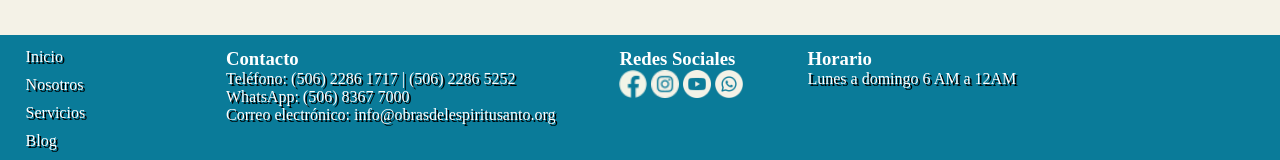
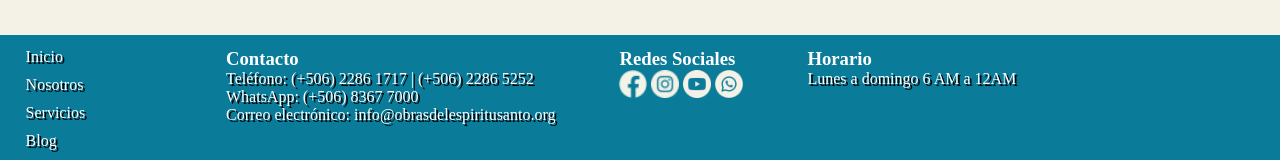
Before and after one commit to AngelVilR/Obras-del-Espiritu-Santos, a plain HTML site: page Preguntas-frecuentes.html in a window 1280 px wide. Shown: the part 1296-1456 px from the top of the page. Drawn offline with Linux system fonts and the light colour scheme.

Commit message:
arreglo footer-conctactos

```diff
--- a/Preguntas-frecuentes.html
+++ b/Preguntas-frecuentes.html
@@ -118,8 +118,8 @@
 
     <nav>
         <h3>Contacto</h3>
-        <p>Teléfono: (506) 2286 1717 | (506) 2286 5252</p>
-        <p>WhatsApp: (506) 8367 7000</p>
+        <p>Teléfono: (+506) 2286 1717 | (+506) 2286 5252</p>
+        <p>WhatsApp: (+506) 8367 7000</p>
         <p>Correo electrónico: info@obrasdelespiritusanto.org</p>
     </nav>
 
```
Also changed, not shown: Nosotros.html (+1 -1 lines), index.html (+2 -2 lines).
